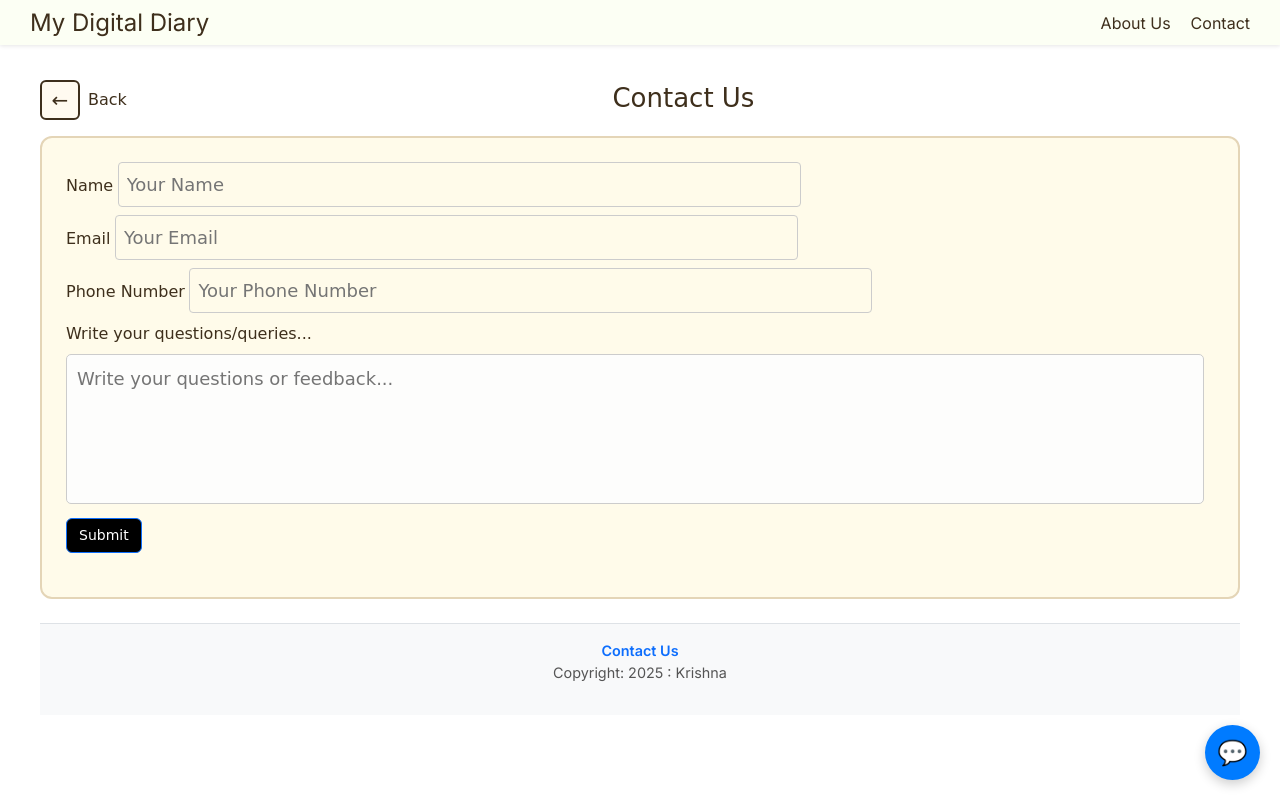
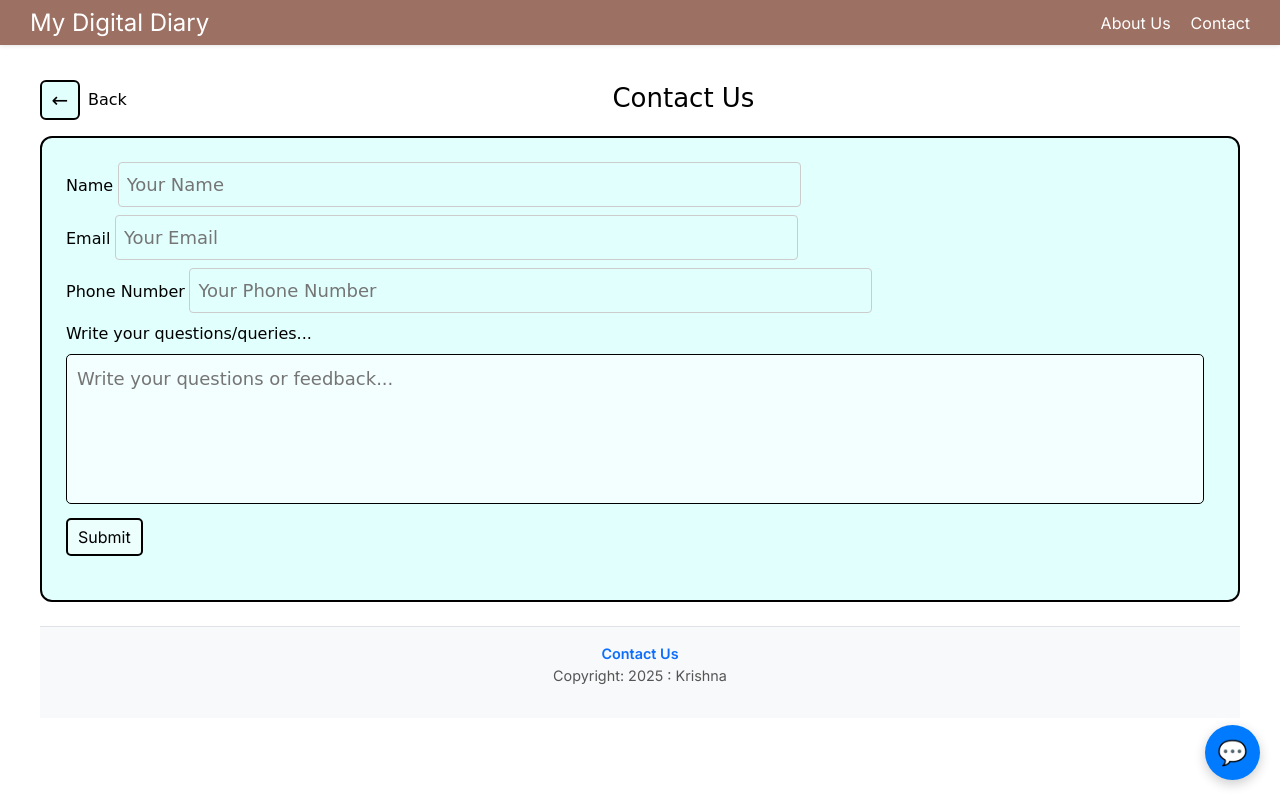
Before and after one commit to Krishna-Thombare/My-Digital-Diary, a Flask app: page /contactus in a window 1280 px wide. Run offline with Flask 3, Linux system fonts and the light colour scheme.

Commit message:
Styling Changes.

```diff
--- a/app/blueprints/contact/templates/contact/contact_us.html
+++ b/app/blueprints/contact/templates/contact/contact_us.html
@@ -37,7 +37,7 @@
         </div>
 
         <div class="mt-2">
-            {{ form.submit(class="btn btn-primary") }}
+            {{ form.submit(class="contact-btn") }}
         </div>
     </form>
 </div>
--- a/app/static/css/contactus.css
+++ b/app/static/css/contactus.css
@@ -7,28 +7,28 @@
 .contactus-title {
   font-family: 'Comic Sans MS', cursive;
   font-size: 26px;
-  color: #3e2f1c;
+  color: #000000;
 }
 
 .contactus-topic-input {
   flex-grow: 1;
   border: none;
-  border-bottom: 1px solid #8b6e4b;
+  border-bottom: 1px solid #000000;
   background: transparent;
   font-size: 18px;
   font-family: 'Dancing Script', cursive;
-  color: #4b3621;
+  color: #000000;
   padding: 4px;
 }
 
 .contactus-topic-input:focus {
   outline: none;
-  border-bottom: 2px solid #a1866f;
+  border-bottom: 2px solid #000000;
 }
 
 .contactus-diary-box {
-  background: #fffbea;
-  border: 2px solid #e4d5b7;
+  background: #e1fffd;
+  border: 2px solid #000000;
   border-radius: 12px;
   padding: 24px;
 }
@@ -40,7 +40,7 @@
   resize: none;
   font-family: 'Dancing Script', cursive;
   font-size: 18px;
-  color: #4b3621;
+  color: #000000;
   min-height: 300px;
   padding-top: 10px;
   white-space: pre-wrap;
@@ -54,9 +54,9 @@
 .contactus-icon-btn {
   width: 40px;
   height: 40px;
-  background-color: #fffaf0;
-  border: 2px solid #3e2f1c;
-  color: #3e2f1c;
+  background-color: #e1fffd;
+  border: 2px solid #000000;
+  color: #000000;
   font-size: 20px;
   display: inline-flex;
   align-items: center;
@@ -69,21 +69,21 @@
 }
 
 .contactus-icon-btn:hover {
-  background-color: #fce8c8;
+  background-color: #9efff9;
 }
 
 .contactus-label {
   font-family: 'Comic Sans MS', cursive, sans-serif;
   font-size: 16px;
-  color: #3e2f1c;
+  color: #000000;
 }
 
 /* Contact Us - Message Field */
 .message-box {
-    border: 1px solid #ccc;
+    border: 1px solid #000000;
     padding: 10px;
     border-radius: 5px;
-    background-color: #fdfdfc;
+    background-color: #f3fffe;
     min-height: 10px;
 }
 
@@ -93,15 +93,14 @@
 }
 
 /* Submit Button */
-.btn-primary {
-    font-family: 'Comic Sans MS', cursive, sans-serif;
-    font-size: 14px;
-    padding: 6px 12px;
-    border-radius: 6px;
-    background-color: #000000;
-    color: #fff;
+.contact-btn {
+    padding: 5px 10px;
+    border: 2px solid #000000;
+    border-radius: 5px;
+    background-color: #ecfffd;
+    cursor: pointer;
 }
 
-.btn-primary:hover {
-    background-color: #616161;
+.contact-btn:hover {
+    background-color: #38ffee;
 }
--- a/app/static/css/navbar.css
+++ b/app/static/css/navbar.css
@@ -6,7 +6,7 @@
     height: 45px;
     line-height: 40px;
     z-index: 1000;
-    background-color: #fcfff4;
+    background-color: #9c7062;
     padding: 0px 30px;
     display: flex;
     justify-content: space-between;
@@ -18,7 +18,7 @@
 .navbar-left {
     font-size: 1.5rem;
     font-weight: bold;
-    color: #3e2f1c;
+    color: #ffffff;
 }
 
 .navbar-right {
@@ -28,7 +28,7 @@
 }
 
 .nav-link {
-    color: #3e2f1c;
+    color: #ffffff;
     text-decoration: none;
     font-weight: 500;
 }
--- a/app/static/css/style.css
+++ b/app/static/css/style.css
@@ -16,7 +16,7 @@
 /* Sidebar */
 .sidebar {
     width: 220px;
-    background-color: #483C32;
+    background-color: #000000;
     color: #ffffff;
     padding: 100px 20px 30px;
     flex-shrink: 0;
@@ -183,6 +183,22 @@ input[type="text"] {
     color: rgb(0, 75, 214);
 }
 
+/* AI Chat Box Button */
+#ai-chat-header-close-btn {
+  background-color: #e74c3c;
+  color: white;
+  border: none;
+  border-radius: 4px;
+  padding: 4px 8px;
+  font-size: 14px;
+  cursor: pointer;
+  transition: background-color 0.3s ease;
+}
+
+#ai-chat-header-close-btn:hover {
+  background-color: #c0392b;
+}
+
 /* Footer */
 footer {
     font-size: 0.9rem;
--- a/app/static/js/ai_chat.js
+++ b/app/static/js/ai_chat.js
@@ -36,7 +36,7 @@ function sendMessage() {
   if (suggestions) suggestions.style.display = "none";
 
   // Show typing/loading animation
-  appendMessage("assistant", "Typing...", true);
+  appendMessage("assistant", ". . .", true);
 
   fetch("/chat", {
     method: "POST",
--- a/app/templates/ai_chat_placeholders.html
+++ b/app/templates/ai_chat_placeholders.html
@@ -7,7 +7,7 @@
 <div id="ai-chat-box">
     <div id="ai-chat-header">
         <span>AI Assistant</span>
-        <button id="ai-chat-header-close-button" onclick="toggleChat()">✖</button>
+        <button id="ai-chat-header-close-btn" onclick="toggleChat()">✖</button>
     </div>
 
     <div id="ai-chat-messages">
```
Also changed, not shown: app/static/css/aboutus.css (+9 -9 lines).
